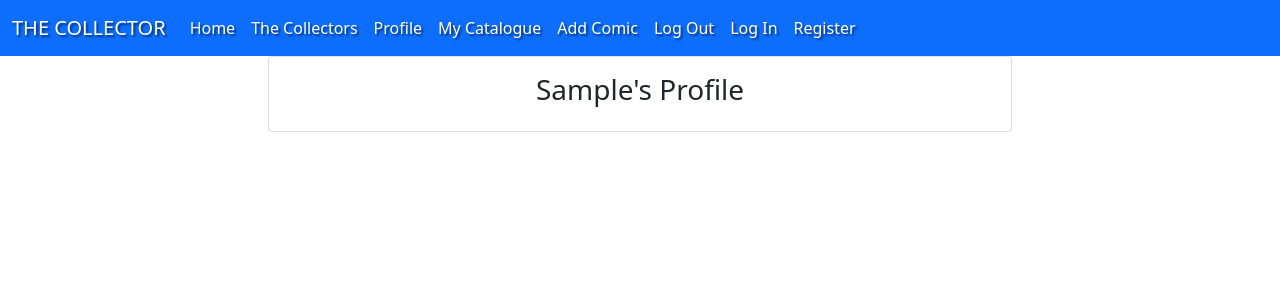
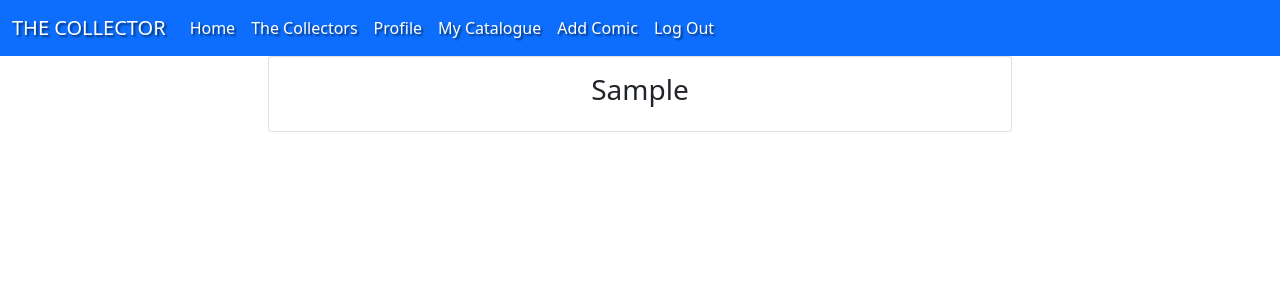
Before and after one commit to CarlaBuongiorno/The-Collector, a Flask app: a page that uses templates/base.html in a window 1280 px wide. Shown: the top 300 px of the page. Run offline with Flask 2, Linux system fonts and the light colour scheme; the visitor is signed in with stand-in values (Sample User, id 1); a database or web service that is not in the repository returns one stand-in record (values such as "Sample title"); some libraries are stand-ins or nearby versions.

Commit message:
Add Logout functionality

```diff
--- a/app.py
+++ b/app.py
@@ -98,7 +98,19 @@ def profile(username):
     # grab the session user's username from the db
     username = mongo.db.user.find_one(
         {"username": session["user"]})["username"].title()
-    return render_template("profile.html", username=username)
+
+    if session["user"]:
+        return render_template("profile.html", username=username)
+
+    return redirect(url_for("login"))
+
+
+@app.route("/logout")
+def logout():
+    # remove user from session cookies
+    flash("You have been logged out")
+    session.pop("user")
+    return redirect(url_for("login"))
 
 
 if __name__ == "__main__":
--- a/templates/base.html
+++ b/templates/base.html
@@ -31,6 +31,7 @@
                         <li class="nav-item">
                             <a class="nav-link text-white active" aria-current="page" href="#">Home</a>
                         </li>
+                        {% if session.user %}
                             <li class="nav-item">
                                 <a class="nav-link text-white" href="{{ url_for('get_comics')}}">The Collectors</a>
                             </li>
@@ -44,14 +45,16 @@
                                 <a class="nav-link text-white" href="#">Add Comic</a>
                             </li>
                             <li class="nav-item">
-                            <a class="nav-link text-white" href="#">Log Out</a>
+                                <a class="nav-link text-white" href="{{ url_for('logout') }}">Log Out</a>
                             </li>
+                        {% else %}
                             <li class="nav-item">
-                            <a class="nav-link text-white" href="{{ url_for('login')}}">Log In</a>
+                                <a class="nav-link text-white" href="{{ url_for('login') }}">Log In</a>
                             </li>
                             <li class="nav-item">
                                 <a class="nav-link text-white" href="{{ url_for('register')}}">Register</a>
                             </li>
+                        {% endif %}
                     </ul>
                 </div>
             </div>
--- a/templates/profile.html
+++ b/templates/profile.html
@@ -7,7 +7,7 @@
             <div class="card-body">
                 <div class="row g-2">
                     <h3 class="text-center primary">
-                        {{ username }}'s Profile
+                        {{ username }}
                     </h3>
                 </div>
             </div>
```
Lines whose indentation alone changed are shown as unchanged.
